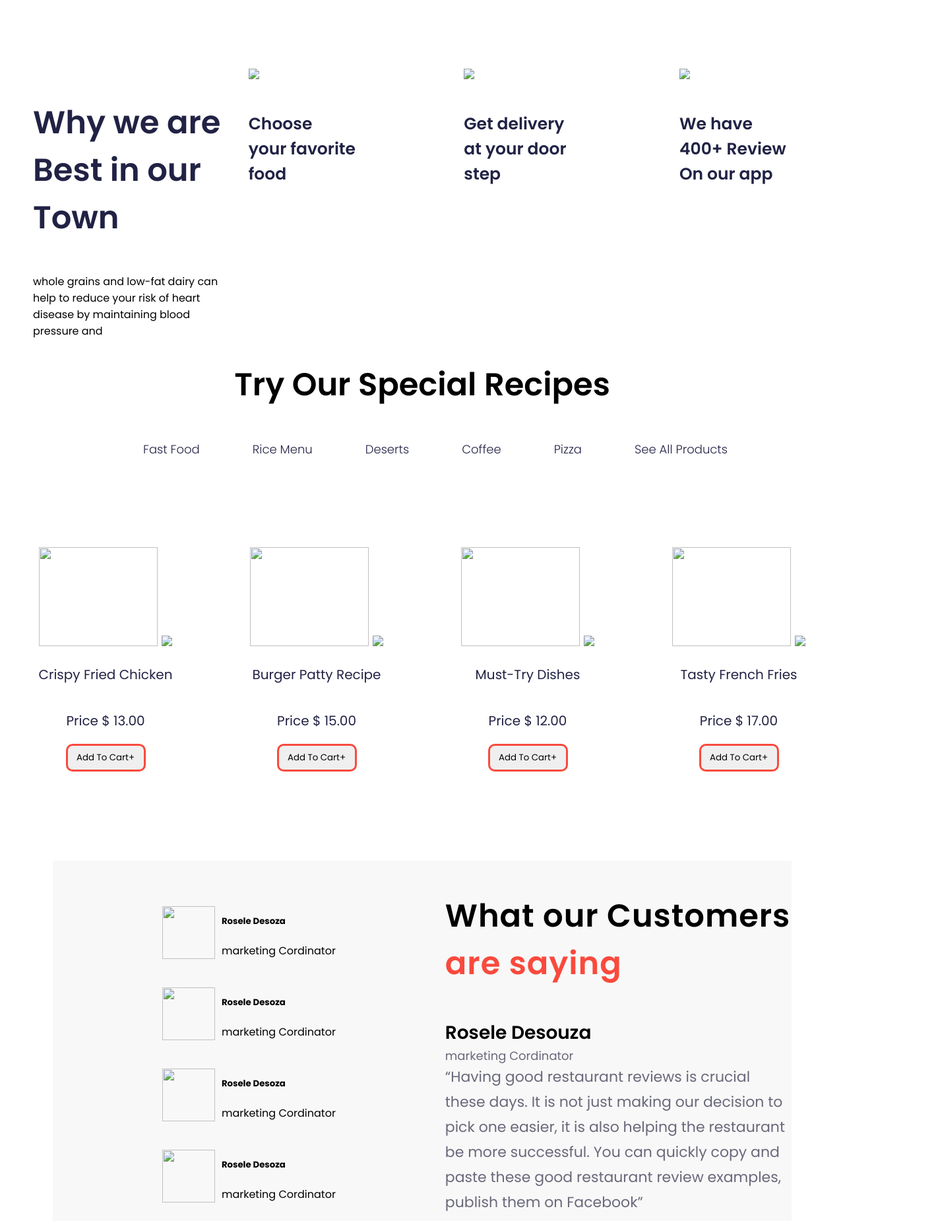
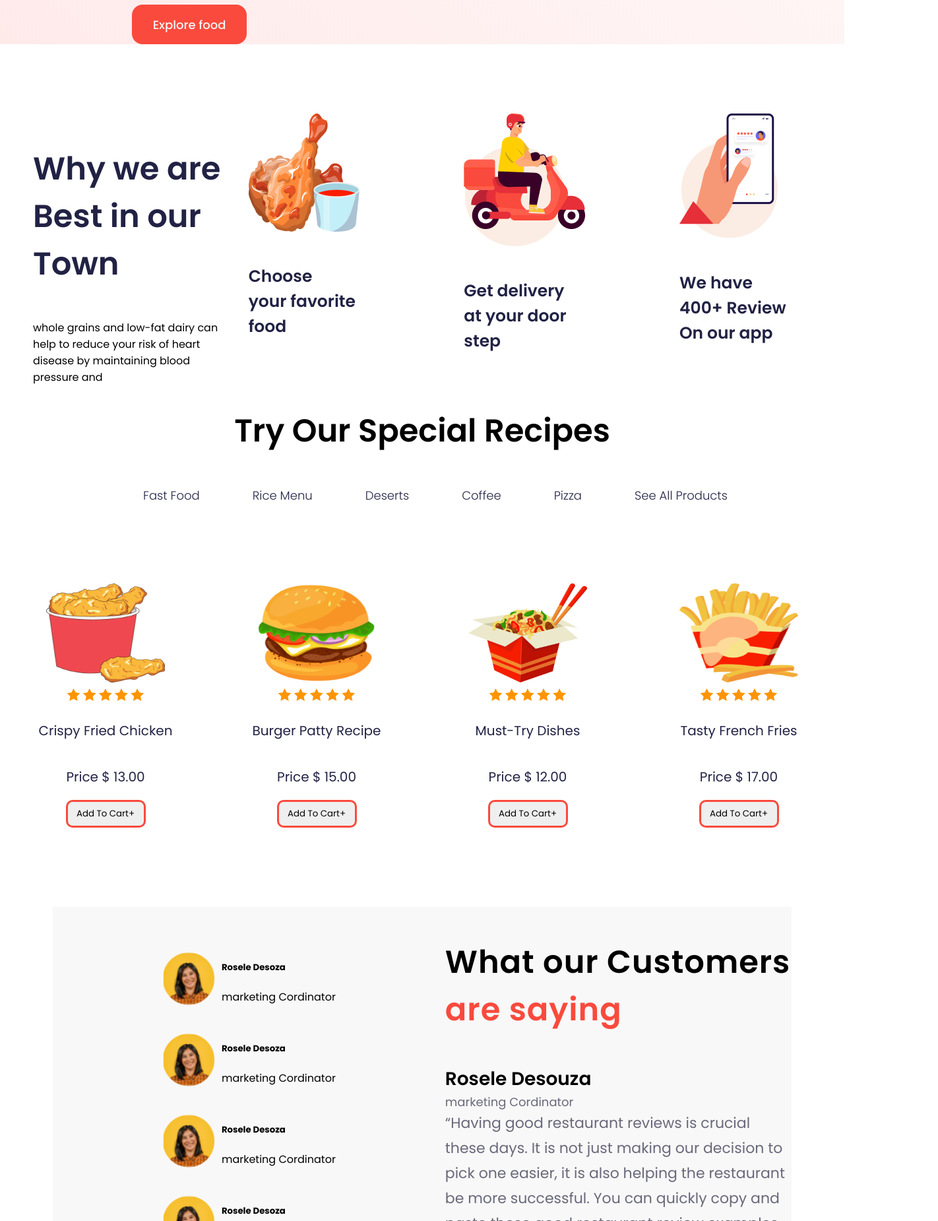
Before and after one commit to xylus11/food-delivery, a plain HTML site: page index.html in a window 1280 px wide. Shown: the part 857-2707 px from the top of the page at 66% size, 1422 px wide, since content can reach past the window. Drawn offline with Linux system fonts and the light colour scheme; files whose address does not match are found by name.

Commit message:
Update index.html

```diff
--- a/index.html
+++ b/index.html
@@ -27,10 +27,10 @@
     <input type="text" placeholder="Search your item" class="search-input">
     <img width="15.45px"
     height="16px"
-    src="./assets/icon.png">
+    src="icon.png">
 
 </div>
-<img id="bag"src="./assets/bag.png" width="30.45px"
+<img id="bag"src="bag.png" width="30.45px"
 height="30px" >
 <buttton class="button">Sign In</buttton>
   </nav>
@@ -38,7 +38,7 @@ height="30px" >
   <div class="hero__1">
     <div class="ad">
         <p>More than Faster</p>
-        <img src="./assets/snacks-image.png" width="27.57px" height="31.21px">
+        <img src="snacks-image.png" width="27.57px" height="31.21px">
     </div>
     <h1>Get your cuisine<br>delivered right to<br><font color=#F94A3D> your door</font></h1>
     <p id="para">Food that is delivered at the right time. The trendy food <br>delivery partner. Good food is what we deliver. Your<br> hunger companion. </p>
@@ -46,7 +46,7 @@ height="30px" >
 
   </div>
   <div class="image-body">
-    <img src="./assets/Frame.png">
+    <img src="Frame.png">
 </div>
 
 </div>
@@ -60,18 +60,18 @@ height="30px" >
             <p>whole grains and low-fat dairy can help to reduce your risk of heart disease by maintaining blood pressure and </p>
         </section>
         <section>
-            <img src="./assets/chicken-image.png">
+            <img src="chicken-image.png">
             <h5>Choose <br>
                 your favorite <br>
                 food </h5>
             </section>
         <section>
-            <img src="./assets/scooter-image.png">
+            <img src="scooter-image.png">
             <h5>Get delivery<br>
                 at your door<br> step</h5>
         </section>
         <section>
-            <img src="./assets/selfie.png">
+            <img src="selfie.png">
             <h5>We have<br> 400+ Review<br>
                 On our app</h5>
            </section>
@@ -94,8 +94,8 @@ height="30px" >
     <div class="Menus">
         <div class="items">
             <div class="images">
-                <img src="./assets/bucket-image.png " width="180px" height="150px">
-                <img src="./assets/stars.png">
+                <img src="bucket-image.png " width="180px" height="150px">
+                <img src="stars.png">
             </div>
             <p>Crispy Fried Chicken</p>
             <p> Price $ 13.00</p>
@@ -103,8 +103,8 @@ height="30px" >
         </div>
         <div class="items">
             <div class="images">
-            <img src="./assets/burger-image.png" width="180px" height="150px">
-            <img src="./assets/stars.png">
+            <img src="burger-image.png" width="180px" height="150px">
+            <img src="stars.png">
         </div>
             <p>Burger Patty Recipe</p>
             <p> Price $ 15.00</p>
@@ -112,8 +112,8 @@ height="30px" >
         </div>
         <div class="items">
             <div class="images">
-                <img src="./assets/noodles-image.png" width="180px" height="150px">
-                <img src="./assets/stars.png">
+                <img src="noodles-image.png" width="180px" height="150px">
+                <img src="stars.png">
             </div>
             <p>Must-Try Dishes </p>
             <p> Price $ 12.00</p>
@@ -121,8 +121,8 @@ height="30px" >
         </div>
         <div class="items">
             <div class="images">
-                <img src="./assets/Group.png" width="180px" height="150px">
-                <img src="./assets/stars.png">
+                <img src="Group.png" width="180px" height="150px">
+                <img src="stars.png">
             </div>
             <p>Tasty French Fries</p>
             <p> Price $ 17.00</p>
@@ -142,7 +142,7 @@ height="30px" >
     <div class="members">
         <div class="info">
             <div class="member_img">
-           <img src="./assets/member.png" width="80px"  height="80px">
+           <img src="member.png" width="80px"  height="80px">
         </div>
         <div>
             <h5>Rosele Desoza</h5>
@@ -151,7 +151,7 @@ height="30px" >
         </div>
         <div class="info">
             <div class="member_img">
-           <img src="./assets/member.png" width="80px"  height="80px">
+           <img src="member.png" width="80px"  height="80px">
         </div>
         <div>
             <h5>Rosele Desoza</h5>
@@ -160,7 +160,7 @@ height="30px" >
         </div>
         <div class="info">
             <div class="member_img">
-           <img src="./assets/member.png" width="80px"  height="80px">
+           <img src="member.png" width="80px"  height="80px">
         </div>
         <div>
             <h5>Rosele Desoza</h5>
@@ -169,7 +169,7 @@ height="30px" >
         </div>
         <div class="info">
             <div id="member_img">
-           <img src="./assets/member.png" width="80px"  height="80px">
+           <img src="member.png" width="80px"  height="80px">
         </div>
         <div>
         <h5>Rosele Desoza</h5>
@@ -199,7 +199,7 @@ height="30px" >
 </div>
 <div class="page_4">
     <div class="bg">
-     <img src="./assets/Mobile.svg">
+     <img src="Mobile.svg">
 
      <h3>Never Feel Hungry!<br> Download Our Mobile App<br> Order Delicious Food</h3>
      <p> Online ordering has enabled many restaurants to<br> manage their peak business hours very effectively.<p></p>
```
